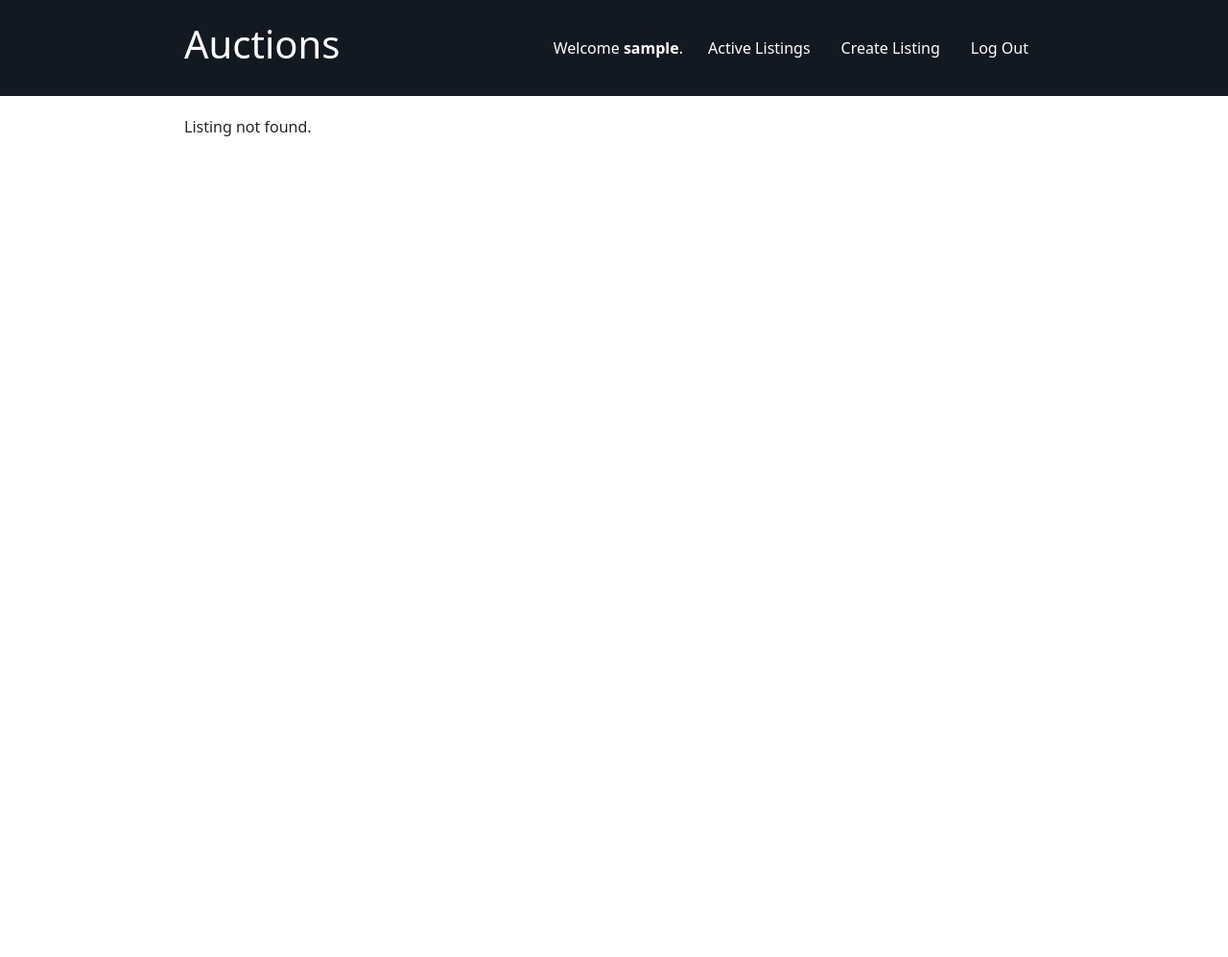
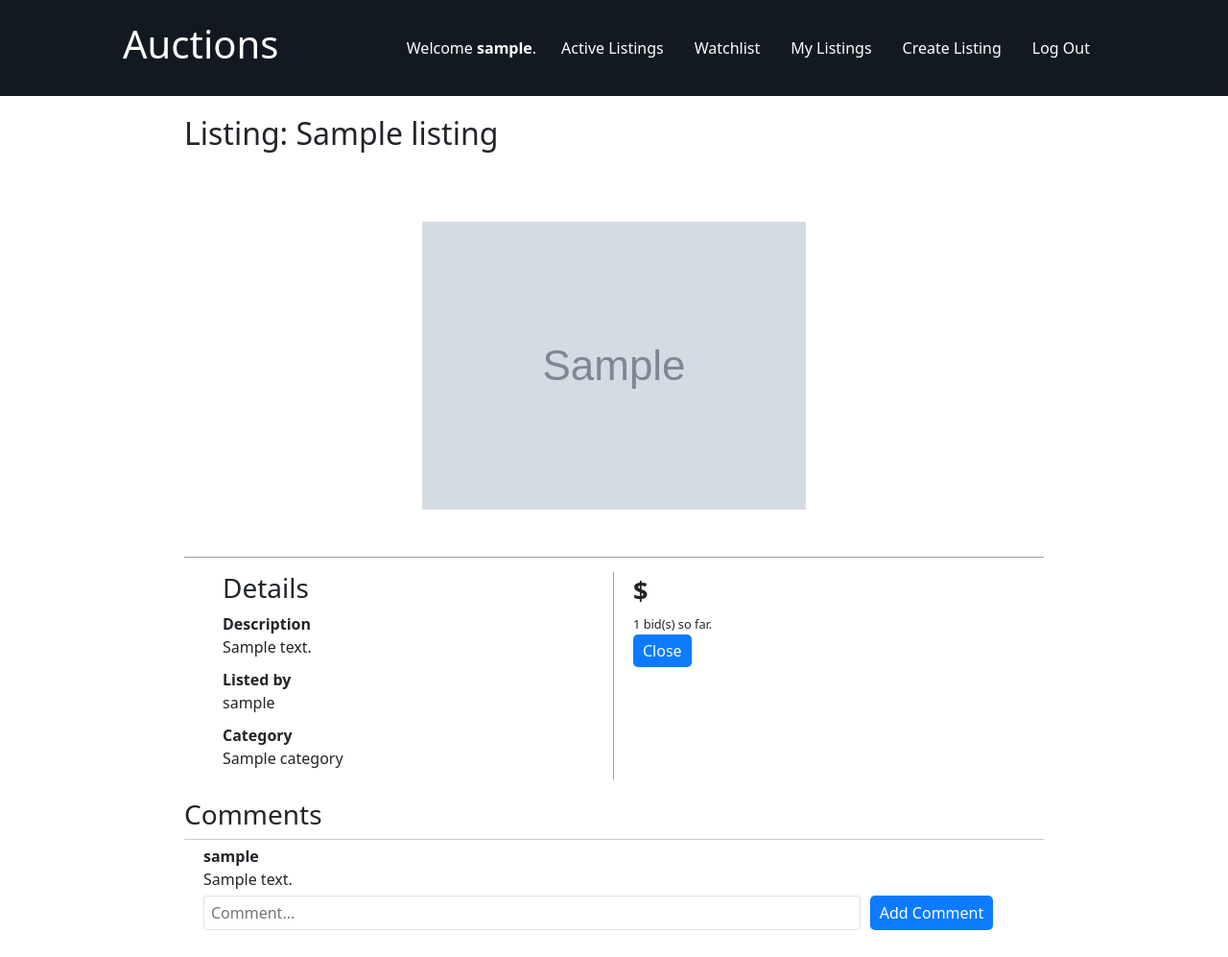
Before and after one commit to JvOttoni2021/CS50PJ2, a Django app: page /listing/1 in a window 1280 px wide. Shown: the whole page at 96% size. Before the commit the page ends 142 px from the top, so only its background shows below. Run offline with Django 3.2, Linux system fonts and the light colour scheme; a user stored in the database is signed in; tables that the repository leaves empty hold one stand-in row (values such as "Sample post"); grey boxes marked "Sample" are stand-in pictures; some libraries are stand-ins or nearby versions.

Commit message:
Main listing page finished, created 'My Listings' and 'Watchlist' pages

```diff
--- a/auctions/models.py
+++ b/auctions/models.py
@@ -1,6 +1,8 @@
 from django.contrib.auth.models import AbstractUser
 from django.db import models
 from datetime import datetime
+
+SUCCESS_MESSAGE = "Success"
 
 class User(AbstractUser):
     def add_to_watchlist(self, listing):
@@ -13,7 +15,7 @@ class User(AbstractUser):
 
         watchlist = WatchList(user=self, listing=listing)
         watchlist.save()
-        return "Listing added to watchlist"
+        return SUCCESS_MESSAGE
 
 
 class Entity(models.Model):
@@ -45,11 +47,38 @@ class Listing(Entity):
         return f"{self.title} - {self.starting_bid}"
 
     def add_comment(self, comment, user):
+        if comment == "":
+            return "Comment must not be empty"
+
         new_comment = Comment(user=user, comment_content=comment, listing=self)
         new_comment.save()
+        return SUCCESS_MESSAGE
 
-    def get_highest_value(self):
-        bid_list = self.bids
+    def add_bid(self, bid_value, user):
+        if not self.is_open:
+            return "Listing is closed."
+
+        if user == self.user:
+            return "Cannot bid your own listing."
+
+        try:
+            bid_value = float(bid_value)
+
+            if bid_value <= self.get_highest_bid().bid_value:
+                return "Bid value must be greater than the actual value."
+
+            new_bid = Bid(user=user, bid_value=bid_value, listing=self)
+            new_bid.save()
+            return SUCCESS_MESSAGE
+        except:
+            return "Invalid input value."
+
+    def close(self):
+        self.is_open = False
+        self.save()
+
+    def get_highest_bid(self):
+        bid_list = self.bids.all()
         if not bid_list.exists():
             return self.starting_bid
 
@@ -73,6 +102,9 @@ class Bid(Entity):
     listing = models.ForeignKey(Listing, on_delete=models.PROTECT, related_name="bids")
     bid_value = models.FloatField(null=False)
 
+    def __str__(self):
+        return str(self.bid_value)
+
 
 class WatchList(Entity):
     user = models.ForeignKey(User, on_delete=models.PROTECT, related_name="watchlist")
--- a/auctions/static/auctions/styles.css
+++ b/auctions/static/auctions/styles.css
@@ -6,7 +6,7 @@ header {
     display: flex;
     align-items: center;
     justify-content: space-between;
-    padding: 0 15%;
+    padding: 0 10%;
     height: 100px;
     background-color: #131921;
     color: white;
@@ -21,7 +21,8 @@ input[type=text]{
     padding: 5px 7px;
     border: 1px solid #dee1e6;
     border-radius: 3px;
-    width: 50%;
+    width: 80%;
+    margin-right: 10px;
 }
 
 .grey-button {
@@ -167,7 +168,6 @@ input[type=text]{
 .div-row {
     display: flex;
     flex-direction: row;
-    margin-bottom: 50px;
 }
 
 #details {
@@ -191,3 +191,13 @@ input[type=text]{
 .listing-data > div {
     padding: 0 20px
 }
+
+.validation-message {
+    font-size: 0.8em;
+    color: #818588;
+    margin: 2px;
+}
+
+#comment-input-div {
+    padding: 0 20px;
+}
--- a/auctions/templates/auctions/index.html
+++ b/auctions/templates/auctions/index.html
@@ -1,7 +1,7 @@
 {% extends "auctions/layout.html" %}
 
 {% block body %}
-    <h2>Active Listings</h2>
+    <h2>{{ title }}</h2>
 
     <div class="cards">
         {% for listing in listings %}
@@ -19,7 +19,7 @@
                     <div class="listing-card-content">
                         <span class="listing-card-content-title">{{ listing.id }} - {{ listing.title.capitalize }}</span>
                         <div class="listing-card-content-data">
-                            <span class="listing-card-content-data-price">Price: ${{ listing.starting_bid|floatformat:2 }}</span>
+                            <span class="listing-card-content-data-price">Price: ${{ listing.get_highest_bid|floatformat:2 }}</span>
                             <span>{{ listing.description }}</span>
                             <span class="listing-card-content-data-date">Created {{ listing.datetime }}</span>
                         </div>
--- a/auctions/templates/auctions/layout.html
+++ b/auctions/templates/auctions/layout.html
@@ -24,6 +24,12 @@
                     </li>
                     {% if user.is_authenticated %}
                         <li class="nav-item">
+                            <a class="nav-link" href="{% url 'index' 'Watchlist' %}">Watchlist</a>
+                        </li>
+                        <li class="nav-item">
+                            <a class="nav-link" href="{% url 'index' 'My Listings' %}">My Listings</a>
+                        </li>
+                        <li class="nav-item">
                             <a class="nav-link" href="{% url 'create_listing' %}">Create Listing</a>
                         </li>
                         <li class="nav-item">
@@ -44,5 +50,6 @@
             {% block body %}
             {% endblock %}
         </main>
+        <br>
     </body>
 </html>
--- a/auctions/templates/auctions/listing.html
+++ b/auctions/templates/auctions/listing.html
@@ -8,7 +8,14 @@
                 {% csrf_token %}
                 <div id="listing-content">
                     <h2>Listing: {{ listing.title }}</h2>
-                    <input type="submit" value="Watchlist" name="action" class="grey-button">
+                    {% if listing.is_open and user != listing.user %}
+                        <div class="div-row">
+                            <input type="submit" value="Watchlist" name="action" class="grey-button">
+                            <span class="validation-message">
+                                {{ watchlist_message }}
+                            </span>
+                        </div>
+                    {% endif %}
                     <div class="listing-card-image" id="listing-image">
                         <img src="{{ listing.image_url }}" alt="Image for {{ listing.title }} item.">
                     </div>
@@ -23,18 +30,31 @@
                             <div class="details-content">{{ listing.category }}</div>
                         </div>
                         <div>
-                            <span id="listing-price">${{ listing.get_highest_value|floatformat:2 }}</span><br>
+                            <span id="listing-price">${{ listing.get_highest_bid|floatformat:2 }}</span><br>
                             <span id="listing-bid-text">
-                                {% if listing.bids|length > 0 %}
-                                    {{ listing.bids|length }} bid(s) so far.
+                                {% if listing.bids.all|length > 0 %}
+                                    {{ listing.bids.all|length }} bid(s) so far.
                                 {% else %}
                                     No bids yet.
                                 {% endif %}
                             </span>
-                            <div class="div-row">
-                                <input type="text" placeholder="Bid" name="new_bid_value">
-                                <input type="submit" value="Place Bid" name="action" class="blue-button">
-                            </div>
+                            {% if listing.is_open %}
+                                {% if user != listing.user %}
+                                    <div class="div-row">
+                                        <input type="text" placeholder="Bid" name="new_bid_value">
+                                        <input type="submit" value="Place Bid" name="action" class="blue-button">
+                                    </div>
+                                    <div class="validation-message">{{ bid_message }}</div>
+                                {% else %}
+                                    <br>
+                                    <input type="submit" value="Close" name="action" class="blue-button">
+                                {% endif %}
+                            {% else %}
+                                {% if user == listing.get_highest_bid.user %}
+                                    <div>You won this auction!</div>
+                                {% endif %}
+                                <div class="validation-message">Bid closed</div>
+                            {% endif %}
                         </div>
                     </div>
                 </div>
@@ -51,10 +71,11 @@
                             No comments yet
                         </span>
                     {% endfor %}
-                    <div class="div-row">
+                    <div class="div-row" id="comment-input-div">
                         <input type="text" placeholder="Comment..." name="new_comment"><br>
                         <input type="submit" value="Add Comment" name="action" class="blue-button">
                     </div>
+                    <div class="validation-message">{{ comment_message }}</div>
                 </div>
             <form>
         {% endif %}
--- a/auctions/urls.py
+++ b/auctions/urls.py
@@ -4,6 +4,7 @@ from . import views
 
 urlpatterns = [
     path("", views.index, name="index"),
+    path("<str:title>/", views.index, name="index"),
     path("listing/create", views.create_listing, name="create_listing"),
     path("listing/<str:listing_id>", views.show_listing, name="show_listing"),
     path("login", views.login_view, name="login"),
--- a/auctions/views.py
+++ b/auctions/views.py
@@ -7,13 +7,23 @@ from django.urls import reverse
 
 from .models import User, Listing, Category, Bid, Comment
 from .forms_constructors import NewListingForm
-from . import util
 import traceback
 
 
-def index(request):
+def index(request, title=""):
+    user = request.user
     listings = Listing.objects.filter(is_open=True)
+    if title == "Watchlist" and user.is_authenticated:
+        watchlists = user.watchlist.all()
+        listings = [item.listing for item in watchlists]
+        title = title.capitalize()
+    if title == "My Listings" and user.is_authenticated:
+        listings = user.listings.all()
+    else:
+        title="Active Listings"
+
     return render(request, "auctions/index.html", {
+        "title": title,
         "listings": listings
     })
 
@@ -40,31 +50,33 @@ def login_view(request):
 @login_required(login_url="login")
 def show_listing(request, listing_id):
     user = request.user
-    message = ""
+    watchlist_message, comment_message, bid_message = "", "", ""
     try:
         listing_id = int(listing_id)
         listing = Listing.objects.filter(id=listing_id).first()
-        print(listing.comments.all())
-        print(Comment.objects.all()[0].listing)
+
         if request.method == "POST":
             action = request.POST.get("action")
 
             if action == "Watchlist":
-                print("watchlist")
-                message = user.add_to_watchlist(listing)
-                print(message)
+                watchlist_message = user.add_to_watchlist(listing)
 
-            if action == "Add Comment":
+            elif action == "Add Comment":
                 comment = request.POST.get("new_comment")
-                message = listing.add_comment(comment, user)
-                print(message)
+                comment_message = listing.add_comment(comment, user)
 
-            if action == "Place Bid":
-                pass
+            elif action == "Place Bid":
+                bid_value = request.POST.get("new_bid_value")
+                bid_message = listing.add_bid(bid_value, user)
+
+            elif action == "Close":
+                listing.close()
 
         return render(request, "auctions/listing.html", {
             "listing": listing,
-            "return_message": message
+            "watchlist_message": watchlist_message,
+            "comment_message": comment_message,
+            "bid_message": bid_message
         })
     except:
         print(traceback.format_exc())
```
Also changed, not shown: auctions/admin.py (+8 -1 lines).
